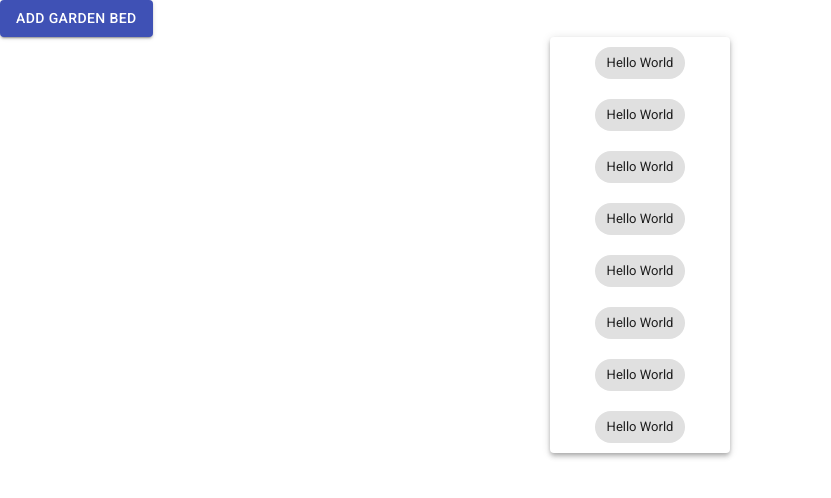
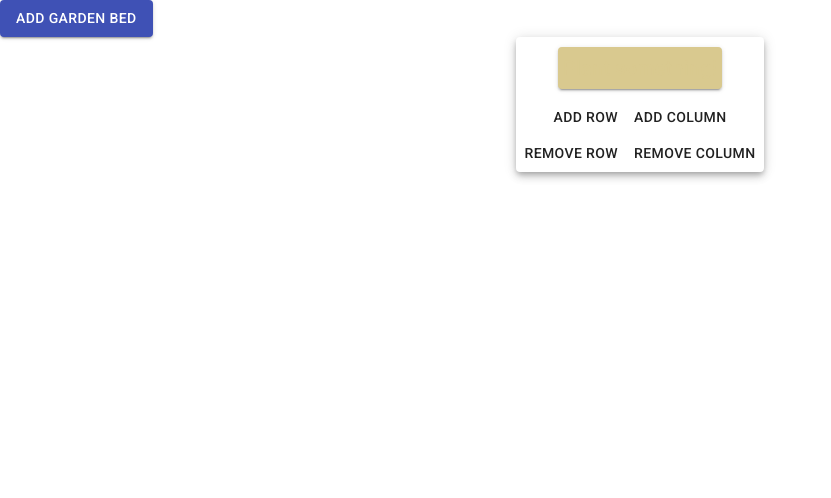
Before and after one commit to mbyrne510/garden-planner, a React (Create React App) app: page / in a window 1280 px wide. Both pictures are taken after a click on the button "ADD GARDEN BED". Shown: the top 498 px of the page, without its empty margins (0-831 px from the left). Built offline with nearby package versions, Linux system fonts and the light colour scheme.

Commit message:
Updated bed design

```diff
--- a/src/components/Garden/Bed/Bed.js
+++ b/src/components/Garden/Bed/Bed.js
@@ -1,10 +1,12 @@
 import React, { Component } from 'react';
-import Grid from '@material-ui/core/Grid';
-import Paper from '@material-ui/core/Paper';
-import Chip from '@material-ui/core/Chip';
+import { Grid, Paper, Button } from '@material-ui/core';
+import BedCol from './BedCol';
+import BedRow from './BedRow';
 
 class Bed extends Component {
     state = {
+        numRows: 1,
+        numCols: 1,
         plants: {
             artichoke: 0,
             basil: 0,
@@ -19,7 +21,19 @@ class Bed extends Component {
         }
     }
 
-    addPlant = (type) => {
+    addRowHandler = () => {
+        let newRows = this.state.numRows;
+        newRows++;
+        this.setState({numRows: newRows});
+    }
+
+    addColHandler = () => {
+        let newCols = this.state.numCols;
+        newCols++;
+        this.setState({numCols: newCols});
+    }
+
+    addPlantHandler = (type) => {
         const oldPlants = {...this.state.plants}
         const newPlants = oldPlants
         newPlants[type] = oldPlants[type]++
@@ -27,21 +41,27 @@ class Bed extends Component {
     }
 
     render() {
+        const cols = [...Array(this.state.numCols)].map((col, i) => {
+            return <BedCol key={i}/>
+        });
+
+        const rows = [...Array(this.state.numRows)].map((col, i) => {
+            return <BedRow key={i} cols={cols}/>
+        });
+
         return (
-            <Grid item sm={2}>
-                <Paper elevation={4}>
-                    <Grid container direction="row" alignItems="center" justify="space-evenly">
-                        <Chip label="Hello World" style={{margin: "10px"}}/>
-                        <Chip label="Hello World" style={{margin: "10px"}}/>
-                        <Chip label="Hello World" style={{margin: "10px"}}/>
-                        <Chip label="Hello World" style={{margin: "10px"}}/>
-                        <Chip label="Hello World" style={{margin: "10px"}}/>
-                        <Chip label="Hello World" style={{margin: "10px"}}/>
-                        <Chip label="Hello World" style={{margin: "10px"}}/>
-                        <Chip label="Hello World" style={{margin: "10px"}}/>
-                    </Grid>
-                </Paper>
-            </Grid>
+            <React.Fragment>
+                <Grid item>
+                    <Paper elevation={5} style={{textAlign: "center"}}>
+                        {rows}
+                        <Button onClick={this.addRowHandler}>Add row</Button>
+                        <Button onClick={this.addColHandler}>Add column</Button>
+                        <br></br>
+                        <Button onClick={this.addColHandler}>Remove row</Button>
+                        <Button onClick={this.addColHandler}>Remove column</Button>
+                    </Paper>
+                </Grid>
+            </React.Fragment>
         )
     }
 }
--- /dev/null
+++ b/src/components/Garden/Bed/Bed.module.css
@@ -0,0 +1,11 @@
+.Space {
+    background-color: #d9c98f;
+    color: #d9c98f;
+    padding: 100;
+}
+
+.Space:hover {
+    background-color: #c5facc;
+    color: #37f230;
+    padding: 100;
+}
--- /dev/null
+++ b/src/components/Garden/Bed/BedCol.js
@@ -0,0 +1,19 @@
+import React from 'react';
+import { Card, Grid, Typography } from '@material-ui/core';
+import classes from './Bed.module.css';
+
+const bedCol = (props) => {
+    return (
+        <Grid item>
+            <Card elevation={2}
+                className={classes.Space}>
+                    <Typography variant="h6" align="center"
+                        style={{textAlign: "center", margin: 5}}>
+                        Plant something!
+                    </Typography>
+            </Card>
+        </Grid>
+    )
+}
+
+export default bedCol;
--- /dev/null
+++ b/src/components/Garden/Bed/BedRow.js
@@ -0,0 +1,12 @@
+import React from 'react';
+import { Grid } from '@material-ui/core';
+
+const bedRow = (props) => {
+    return (
+        <Grid container justify="center" style={{padding: 10}}>
+            {props.cols}
+        </Grid>
+    )
+}
+
+export default bedRow;
--- a/src/components/Garden/Garden.js
+++ b/src/components/Garden/Garden.js
@@ -9,7 +9,10 @@ const garden = (props) => {
     });
     return (
         <React.Fragment>
-            <Grid container spacing={5} direction="row" alignItems="center" justify="center">
+            <Grid
+                container
+                spacing={2}
+                justify="center">
                 {beds}
             </Grid>
         </React.Fragment>
```
Also changed, not shown: src/archive/Bed.js (added, +103 -0 lines), src/components/Garden/Plant/PlantMenu.js (added, +21 -0 lines).
